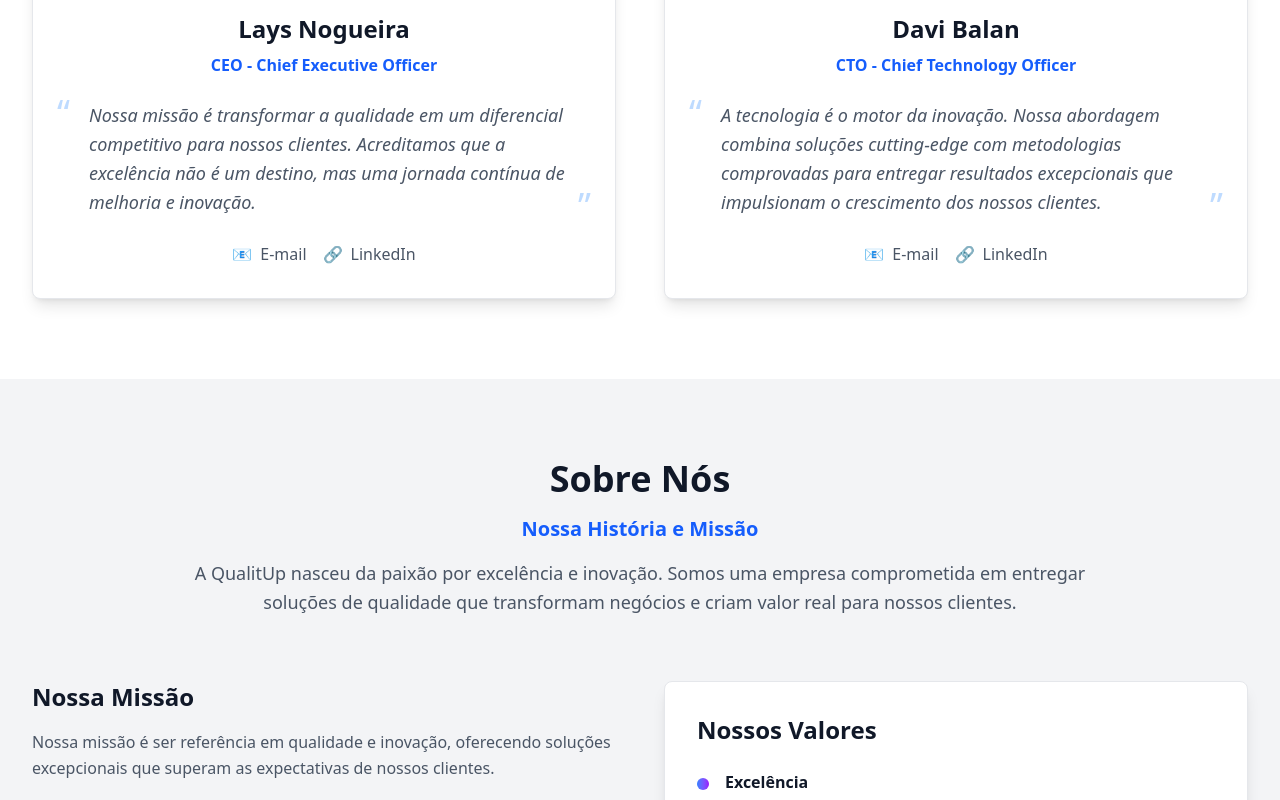
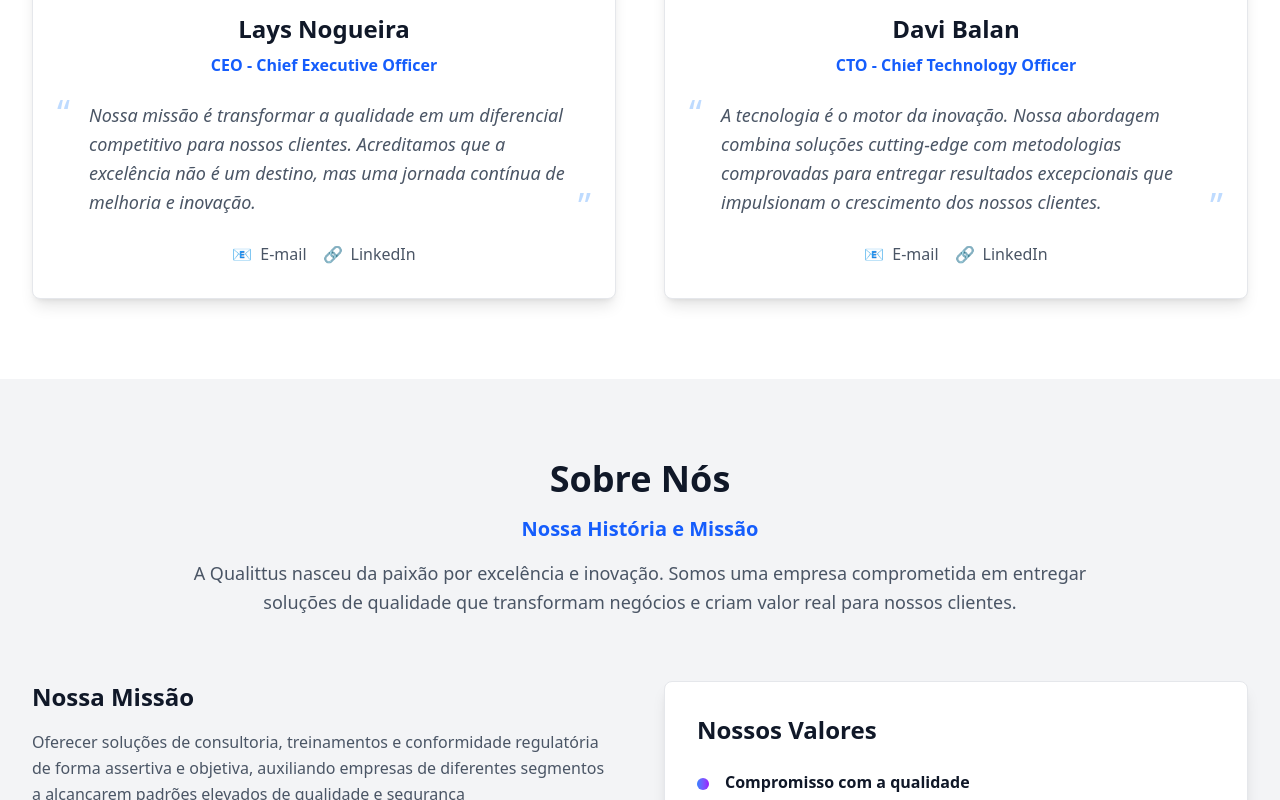
Before and after one commit to RareNinja/qualitus-landingpage, a Next.js app: page / in a window 1280 px wide. Shown: the part 2000-2800 px from the top of the page. Built offline with nearby package versions, Linux system fonts and the light colour scheme.

Commit message:
Update project branding from "QualitUp" to "Qualittus" across all components and metadata. Modify package.json, layout, About, Footer, Header, HeroBanner, and Team components to reflect the new name and associated changes.

```diff
--- a/package.json
+++ b/package.json
@@ -1,5 +1,5 @@
 {
-    "name": "qualitup-landingpage",
+    "name": "qualittus-landingpage",
     "version": "0.1.0",
     "private": true,
     "scripts": {
--- a/src/app/layout.tsx
+++ b/src/app/layout.tsx
@@ -14,11 +14,11 @@
 });
 
 export const metadata: Metadata = {
-    title: "QualitUp - Excelência em Qualidade e Inovação",
+    title: "Qualittus - Excelência em Qualidade e Inovação",
     description:
         "Transformamos ideias em soluções excepcionais. Nossa missão é entregar produtos e serviços que superam as expectativas e criam valor real para nossos clientes.",
     keywords: "qualidade, inovação, consultoria, gestão de projetos, tecnologia",
-    authors: [{ name: "QualitUp" }],
+    authors: [{ name: "Qualittus" }],
 };
 
 export const viewport: Viewport = {
--- a/src/components/About.tsx
+++ b/src/components/About.tsx
@@ -10,25 +10,30 @@
             title: "Sobre Nós",
             subtitle: "Nossa História e Missão",
             description:
-                "A QualitUp nasceu da paixão por excelência e inovação. Somos uma empresa comprometida em entregar soluções de qualidade que transformam negócios e criam valor real para nossos clientes.",
-            mission: "Nossa missão é ser referência em qualidade e inovação, oferecendo soluções excepcionais que superam as expectativas de nossos clientes.",
-            vision: "Ser reconhecida como a empresa líder em transformação digital e consultoria de qualidade no Brasil.",
+                "A Qualittus nasceu da paixão por excelência e inovação. Somos uma empresa comprometida em entregar soluções de qualidade que transformam negócios e criam valor real para nossos clientes.",
+            mission:
+                "Oferecer soluções de consultoria, treinamentos e conformidade regulatória de forma assertiva e objetiva, auxiliando empresas de diferentes segmentos a alcançarem padrões elevados de qualidade e segurança",
+            vision: "Ser reconhecida nacionalmente como referência em consultoria e treinamentos que impulsionam resultados e garantem conformidade regulatória, contribuindo para o crescimento sustentável das indústrias.",
             values: [
                 {
-                    title: "Excelência",
-                    description: "Buscamos a perfeição em tudo que fazemos",
+                    title: "Compromisso com a qualidade",
+                    description: "entregar serviços com excelência e atenção aos detalhes;",
+                },
+                {
+                    title: "Objetividade",
+                    description: "orientar de forma clara, prática e eficiente;",
+                },
+                {
+                    title: "Integridade",
+                    description: "atuar com ética, transparência e responsabilidade;",
+                },
+                {
+                    title: "Foco no cliente",
+                    description: "compreender as necessidades e oferecer soluções personalizadas;",
                 },
                 {
                     title: "Inovação",
-                    description: "Sempre em busca de novas soluções e tecnologias",
-                },
-                {
-                    title: "Integridade",
-                    description: "Agimos com transparência e ética em todas as relações",
-                },
-                {
-                    title: "Compromisso",
-                    description: "Cumprimos nossas promessas e entregamos resultados",
+                    description: "buscar constantemente novas metodologias e melhoria contínua nos processos.",
                 },
             ],
             stats: [
@@ -42,25 +47,30 @@
             title: "About Us",
             subtitle: "Our Story and Mission",
             description:
-                "QualitUp was born from a passion for excellence and innovation. We are a company committed to delivering quality solutions that transform businesses and create real value for our clients.",
-            mission: "Our mission is to be a reference in quality and innovation, offering exceptional solutions that exceed our clients expectations.",
-            vision: "To be recognized as the leading company in digital transformation and quality consulting in Brazil.",
+                "Qualittus was born from a passion for excellence and innovation. We are a company committed to delivering quality solutions that transform businesses and create real value for our clients.",
+            mission:
+                "To offer consulting solutions, training, and regulatory compliance in an assertive and objective manner, helping companies from different segments achieve high standards of quality and safety",
+            vision: "To be nationally recognized as a reference in consulting and training that drive results and ensure regulatory compliance, contributing to the sustainable growth of industries.",
             values: [
                 {
-                    title: "Excellence",
-                    description: "We seek perfection in everything we do",
+                    title: "Commitment to quality",
+                    description: "deliver services with excellence and attention to detail;",
+                },
+                {
+                    title: "Objectivity",
+                    description: "guide in a clear, practical, and efficient manner;",
+                },
+                {
+                    title: "Integrity",
+                    description: "act with ethics, transparency, and responsibility;",
+                },
+                {
+                    title: "Customer focus",
+                    description: "understand needs and offer personalized solutions;",
                 },
                 {
                     title: "Innovation",
-                    description: "Always seeking new solutions and technologies",
-                },
-                {
-                    title: "Integrity",
-                    description: "We act with transparency and ethics in all relationships",
-                },
-                {
-                    title: "Commitment",
-                    description: "We fulfill our promises and deliver results",
+                    description: "constantly seek new methodologies and continuous improvement in processes.",
                 },
             ],
             stats: [
--- a/src/components/Footer.tsx
+++ b/src/components/Footer.tsx
@@ -26,7 +26,7 @@
             contact: {
                 title: "Contato",
                 phone: "+55 41 9816-6129",
-                email: "contato@qualitup.com.br",
+                email: "comercial@qualittus.com",
             },
             form: {
                 title: "Envie seu Interesse",
@@ -38,7 +38,7 @@
                 placeholder: "Digite sua mensagem aqui...",
             },
             social: "Siga-nos nas redes sociais",
-            copyright: "© 2025 QualitUp. Todos os direitos reservados.",
+            copyright: "© 2025 Qualittus. Todos os direitos reservados.",
         },
         en: {
             title: "Get in Touch",
@@ -53,7 +53,7 @@
             contact: {
                 title: "Contact",
                 phone: "+55 41 9816-6129",
-                email: "contact@qualitup.com.br",
+                email: "comercial@qualittus.com",
             },
             form: {
                 title: "Send Your Interest",
@@ -65,7 +65,7 @@
                 placeholder: "Type your message here...",
             },
             social: "Follow us on social media",
-            copyright: "© 2025 QualitUp. All rights reserved.",
+            copyright: "© 2025 Qualittus. All rights reserved.",
         },
     };
 
@@ -199,10 +199,10 @@
                             {/* <a href="#" className="text-gray-400 hover:text-blue-400 transition-colors">
                                 📘 Facebook
                             </a> */}
-                            <a href="https://www.instagram.com/qualitup/" className="text-gray-400 hover:text-purple-400 transition-colors">
+                            <a href="https://www.instagram.com/qualittus/" className="text-gray-400 hover:text-purple-400 transition-colors">
                                 📷 Instagram
                             </a>
-                            <a href="https://www.linkedin.com/company/qualitup/" className="text-gray-400 hover:text-blue-400 transition-colors">
+                            <a href="https://www.linkedin.com/company/qualittus/" className="text-gray-400 hover:text-blue-400 transition-colors">
                                 💼 LinkedIn
                             </a>
                         </div>
--- a/src/components/Header.tsx
+++ b/src/components/Header.tsx
@@ -36,7 +36,7 @@
                             </div>
                         </div>
                         <div className="ml-3">
-                            <h1 className="text-xl font-bold text-white">QualitUp</h1>
+                            <h1 className="text-xl font-bold text-white">Qualittus</h1>
                         </div>
                     </div>
 
--- a/src/components/HeroBanner.tsx
+++ b/src/components/HeroBanner.tsx
@@ -7,7 +7,7 @@
 
     const content = {
         pt: {
-            title: "QualitUp",
+            title: "Qualittus",
             subtitle: "Excelência em Qualidade e Inovação",
             description:
                 "Transformamos ideias em soluções excepcionais. Nossa missão é entregar produtos e serviços que superam as expectativas e criam valor real para nossos clientes.",
@@ -15,7 +15,7 @@
             secondaryCta: "Saiba Mais",
         },
         en: {
-            title: "QualitUp",
+            title: "Qualittus",
             subtitle: "Excellence in Quality and Innovation",
             description:
                 "We transform ideas into exceptional solutions. Our mission is to deliver products and services that exceed expectations and create real value for our clients.",
```
Also changed, not shown: src/components/Team.tsx (+8 -8 lines).
